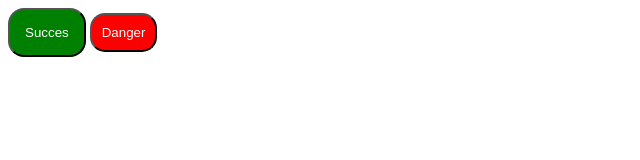
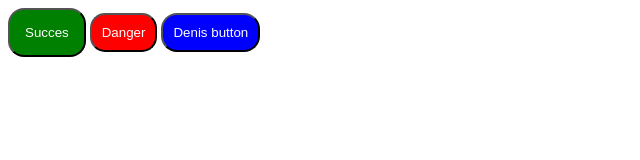
Before and after one commit to denisdamse/curs4, a plain HTML site: page index.html in a window 1280 px wide. Shown: the whole page, without its empty margins (0-640 px from the left). Drawn offline with Linux system fonts and the light colour scheme.

Commit message:
added blue button

```diff
--- a/index.html
+++ b/index.html
@@ -10,5 +10,6 @@
     <button class="buttonred">
         Danger
     </button>
+    <button class="buttonblue">Denis button</button>
 </body>
 </html>
--- a/styles.css
+++ b/styles.css
@@ -2,3 +2,10 @@
 {
     background-color: red; color: white; padding: 10px; border-radius: 15px;
 }
+.buttonblue
+{
+    background-color: blue;
+    color: white;
+    padding: 10px;
+    border-radius: 16px;
+}
```
